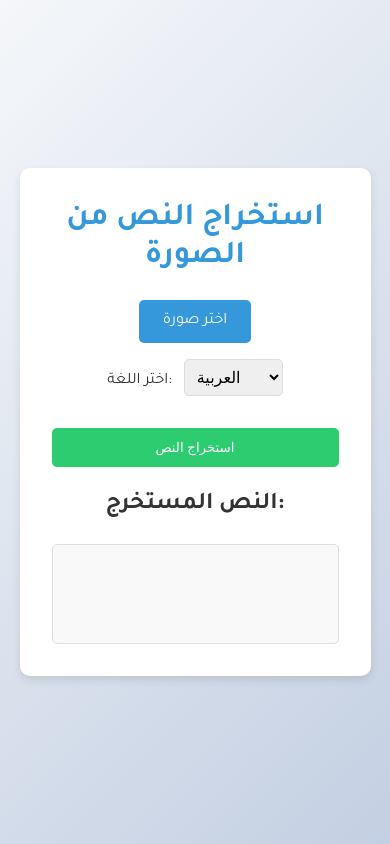
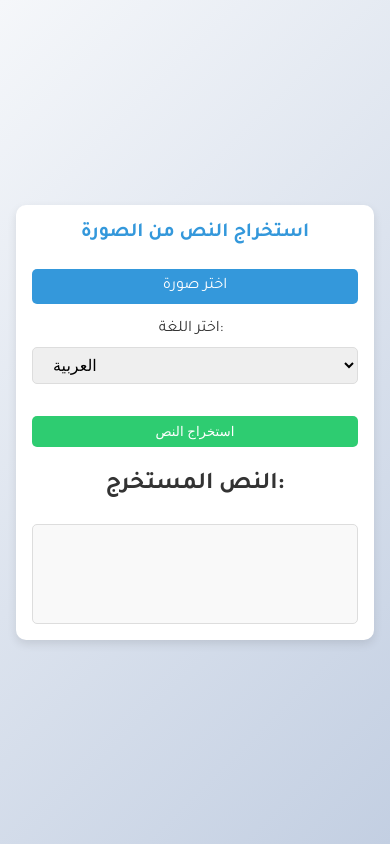
Before and after one commit to kh2x1/TextReader, a plain HTML site: page index.html in a window 390 px wide. Drawn offline with Linux system fonts and the light colour scheme.

Commit message:
Update styles.css

```diff
--- a/styles.css
+++ b/styles.css
@@ -11,8 +11,9 @@ body {
     display: flex;
     justify-content: center;
     align-items: center;
-    height: 100vh;
+    min-height: 100vh;
     color: #333;
+    padding: 1rem;
 }
 
 .container {
@@ -20,7 +21,7 @@ body {
     padding: 2rem;
     border-radius: 10px;
     box-shadow: 0 4px 10px rgba(0, 0, 0, 0.1);
-    width: 90%;
+    width: 100%;
     max-width: 600px;
     text-align: center;
 }
@@ -43,6 +44,8 @@ h1 {
     border-radius: 5px;
     cursor: pointer;
     transition: background 0.3s ease;
+    width: 100%;
+    max-width: 200px;
 }
 
 .upload-label:hover {
@@ -67,6 +70,8 @@ h1 {
     border-radius: 5px;
     border: 1px solid #ddd;
     font-size: 1rem;
+    width: 100%;
+    max-width: 200px;
 }
 
 button {
@@ -79,6 +84,7 @@ button {
     transition: background 0.3s ease;
     margin-top: 1rem;
     width: 100%;
+    max-width: 200px;
 }
 
 button:hover {
@@ -126,3 +132,52 @@ button:hover {
     margin-top: 1rem;
     display: none; /* مخفي بشكل افتراضي */
 }
+
+/* Media Queries للتجاوب */
+@media (max-width: 768px) {
+    h1 {
+        font-size: 1.5rem;
+    }
+
+    .upload-label, .language-select select, button {
+        max-width: 100%;
+    }
+
+    .language-select {
+        text-align: center;
+    }
+
+    .language-select select {
+        margin-top: 0.5rem;
+    }
+
+    .output-section {
+        padding: 0.75rem;
+    }
+
+    #extractedText {
+        font-size: 1rem;
+    }
+}
+
+@media (max-width: 480px) {
+    .container {
+        padding: 1rem;
+    }
+
+    h1 {
+        font-size: 1.25rem;
+    }
+
+    .upload-label, .language-select select, button {
+        padding: 0.5rem 1rem;
+    }
+
+    .output-section {
+        padding: 0.5rem;
+    }
+
+    #extractedText {
+        font-size: 0.9rem;
+    }
+}
```
